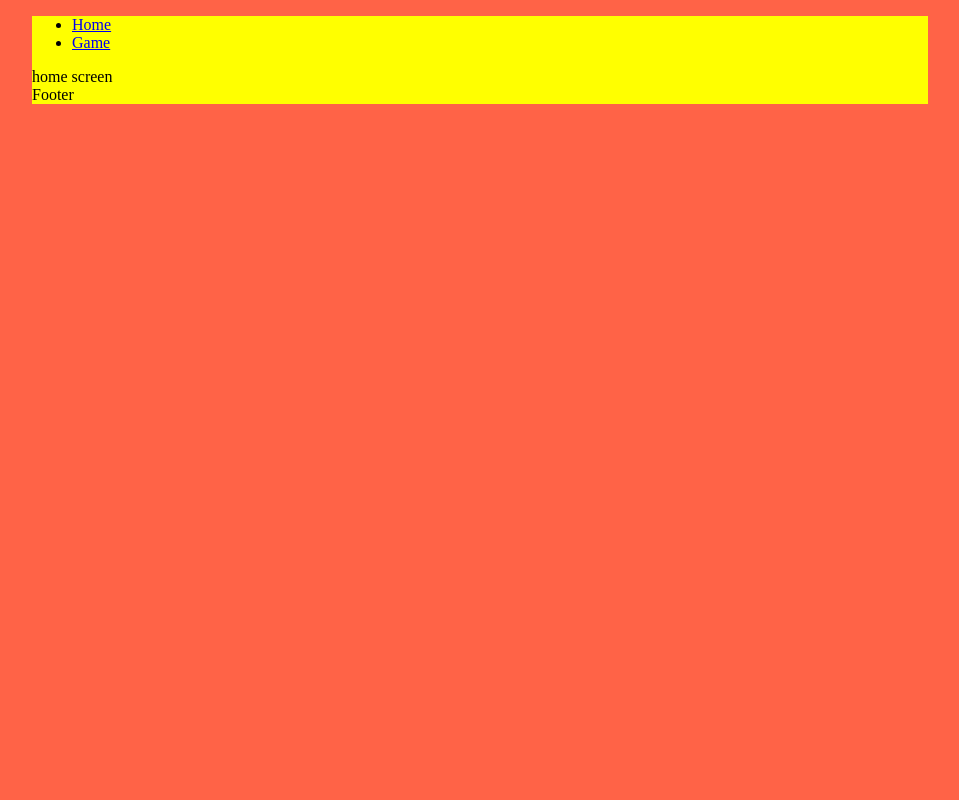
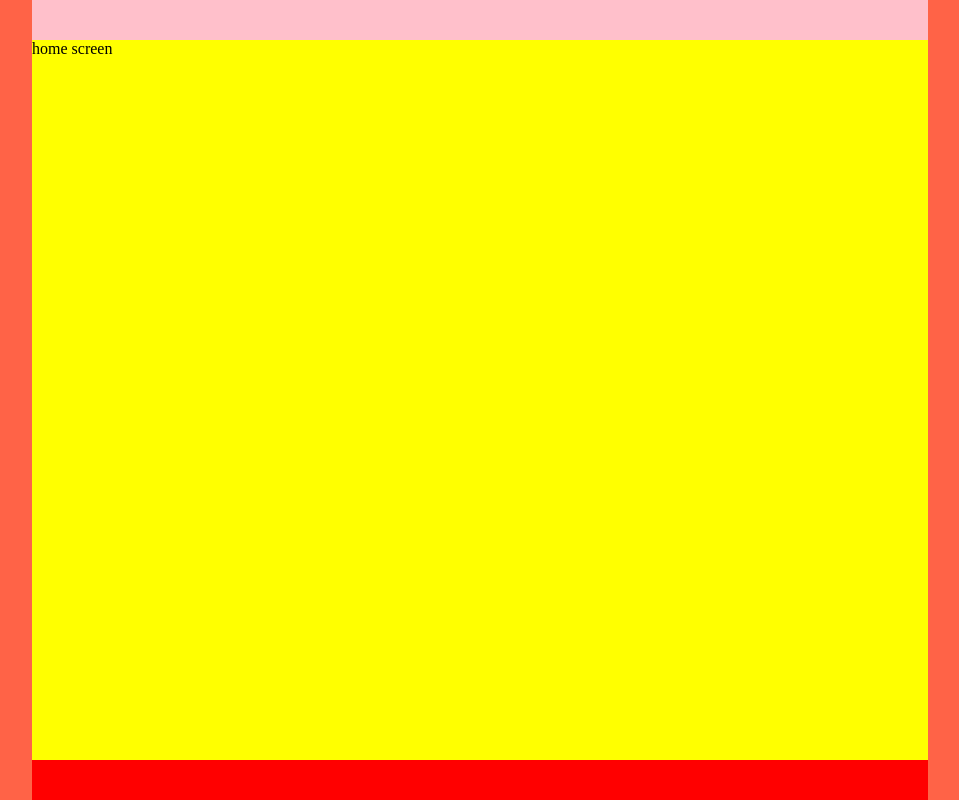
Before and after one commit to AntyfrizZz/hangman, a React (Create React App) app in the folder hangman/: page / in a window 1280 px wide. Shown: the whole page, without its empty margins (160-1119 px from the left). Built offline with nearby package versions, Linux system fonts and the light colour scheme.

Commit message:
Rearange app structure

```diff
--- a/hangman/src/App.tsx
+++ b/hangman/src/App.tsx
@@ -2,36 +2,25 @@ import React from "react";
 import * as SBoard from "./components/styled/Board";
 import { CustomButton } from "./components/shared/CustomButton";
 import { Route, Link, BrowserRouter as Router, Switch } from "react-router-dom";
-import { Game } from "./components/game/game";
 import { HomeScreen } from "./components/homeScreen/homeScreen";
 
 import { NotFound } from "./components/notFound/NotFound";
-import * as SBackground from "./components/styled/Background";
+import * as SAppContainer from "./components/styled/AppStructure";
+import { Header } from "./components/header/Header";
+import { Footer } from "./components/footer/Footer";
+import { Body } from "./components/body/Body";
 
 const App: React.FC = () => {
   return (
-    <SBackground.Background>
-      <SBackground.Field>
+    <SAppContainer.StaticBackground>
+      <SAppContainer.Field>
         <Router>
-          <div>
-            <ul>
-              <li>
-                <Link to="/">Home</Link>
-              </li>
-              <li>
-                <Link to="/game">Game</Link>
-              </li>
-            </ul>
-          </div>
-          <Switch>
-            <Route exact path="/" component={HomeScreen} />
-            <Route path="/game" component={Game} />
-            <Route component={NotFound} />
-          </Switch>
+          <Header />
+          <Body />
+          <Footer />
         </Router>
-        <div>Footer</div>
-      </SBackground.Field>
-    </SBackground.Background>
+      </SAppContainer.Field>
+    </SAppContainer.StaticBackground>
   );
 };
 
--- /dev/null
+++ b/hangman/src/components/body/Body.tsx
@@ -0,0 +1,16 @@
+import React from "react";
+import { Switch, Route } from "react-router-dom";
+import { HomeScreen } from "../homeScreen/homeScreen";
+import { NotFound } from "../notFound/NotFound";
+import * as SAppStructure from "../styled/AppStructure";
+
+export const Body: React.FC = props => {
+  return (
+    <SAppStructure.Body>
+      <Switch>
+        <Route exact path="/" component={HomeScreen} />
+        <Route component={NotFound} />
+      </Switch>
+    </SAppStructure.Body>
+  );
+};
--- /dev/null
+++ b/hangman/src/components/footer/Footer.tsx
@@ -0,0 +1,6 @@
+import React from "react";
+import * as SAppStructure from "../styled/AppStructure";
+
+export const Footer: React.FC = () => {
+  return <SAppStructure.Footer />;
+};
--- a/hangman/src/components/game/game.tsx
+++ /dev/null
@@ -1,7 +0,0 @@
-import React from "react";
-
-export const Game: React.FC = () => {
-  return (
-    <div>game</div>
-  );
-};
--- /dev/null
+++ b/hangman/src/components/header/Header.tsx
@@ -0,0 +1,15 @@
+import React from "react";
+import { Link } from "react-router-dom";
+import * as SAppStructure from "../styled/AppStructure";
+
+export const Header: React.FC = () => {
+  return (
+    <SAppStructure.Header>
+      {/* <ul>
+        <li>
+          <Link to="/">Home</Link>
+        </li>
+      </ul> */}
+    </SAppStructure.Header>
+  );
+};
--- /dev/null
+++ b/hangman/src/components/styled/AppStructure.ts
@@ -0,0 +1,35 @@
+import styled from "styled-components";
+
+export const Header = styled.div`
+  background-color: pink;
+  flex: 0 1 40px;
+`;
+
+export const Body = styled.div`
+  background: yellow;
+  flex: 1 1 auto;
+`;
+
+export const Footer = styled.div`
+  background-color: red;
+  flex: 0 1 40px;
+`;
+
+export const StaticBackground = styled.div`
+  position: fixed;
+  width: 100%;
+  height: 100%;
+  margin: 0 auto;
+  background-color: tomato;
+  top: 0;
+  left: 0;
+`;
+
+export const Field = styled.div`
+  width: 70%;
+  height: 100%;
+  margin: 0 auto;
+  height: 100%;
+  display: flex;
+  flex-flow: column;
+`;
--- a/hangman/src/components/styled/Background.ts
+++ /dev/null
@@ -1,17 +0,0 @@
-import styled from "styled-components";
-
-export const Background = styled.div`
-  position: fixed;
-  width: 100%;
-  height: 100%;
-  margin: 0 auto;
-  background-color: tomato;
-  top: 0;
-  left: 0;
-`;
-
-export const Field = styled.div`
-  width: 70%;
-  margin: 0 auto;
-  background: yellow;
-`;
```
